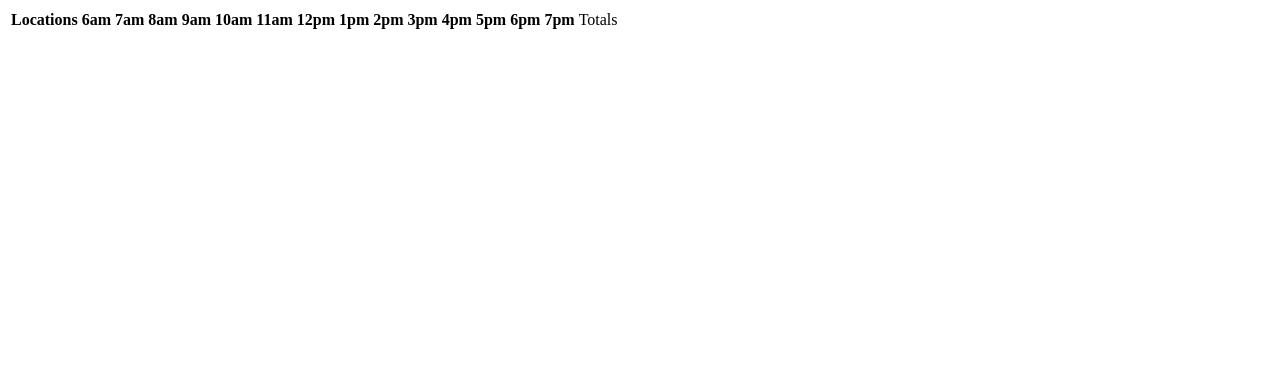
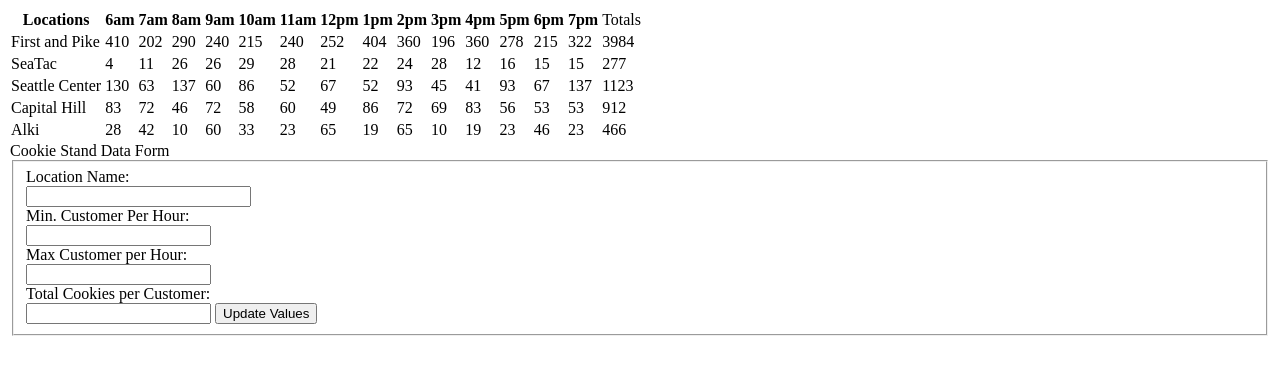
Before and after one commit to rpcvjet/cookie-stand, a plain HTML site: page sales.html in a window 1280 px wide. Drawn offline with Linux system fonts and the light colour scheme.

Commit message:
Finally back on track. html form on page and submit button works.

```diff
--- a/app.js
+++ b/app.js
@@ -2,6 +2,8 @@
 var table = document.getElementById('salestable');
 
 var hours = ['6am', '7am', '8am', '9am', '10am', '11am', '12pm', '1pm', '2pm', '3pm', '4pm', '5pm', '6pm', '7pm'];
+
+
 
 function Cookielocation(locactionName, minCustPerHour, maxCustPerHour, avgCookiesperCust){
   this.locactionName = locactionName;
@@ -9,7 +11,8 @@ function Cookielocation(locactionName, minCustPerHour, maxCustPerHour, avgCookie
   this.maxCustPerHour = maxCustPerHour;
   this.avgCookiesperCust = avgCookiesperCust;
   this.randCustomersPerHour = [],
-  this.avgCookiesPerHour = [],
+  this.totalCookiesPerCust
+   = [],
   this.totalDailyCookiesSales = 0;
 
   this.calcRandCustomerPerHour = function () {
@@ -21,8 +24,10 @@ function Cookielocation(locactionName, minCustPerHour, maxCustPerHour, avgCookie
   this.calcAvgCookiesPerHour = function () {
     this.calcRandCustomerPerHour();
     for (var i = 0; i < hours.length; i++) {
-      this.avgCookiesPerHour.push(Math.ceil(this.randCustomersPerHour[i] * this.avgCookiesperCust));
-      this.totalDailyCookiesSales += this.avgCookiesPerHour[i];
+      this.totalCookiesPerCust
+      .push(Math.ceil(this.randCustomersPerHour[i] * this.avgCookiesperCust));
+      this.totalDailyCookiesSales += this.totalCookiesPerCust
+      [i];
     };
   };
 
@@ -31,27 +36,36 @@ function Cookielocation(locactionName, minCustPerHour, maxCustPerHour, avgCookie
 
     var headerCell = document.createElement('td');
     headerCell.textContent = this.locactionName;
-    elementRow.appendChild(headerCell);
-    this.calcAvgCookiesPerHour();
+    storesTr.appendChild(headerCell);
+
+
     console.log('we are in the rendor method');
 
     table.appendChild(storesTr);
+    this.calcAvgCookiesPerHour();
 
     for (var i = 0; i < hours.length; i++) {
-      var headerCell = document.createElement('td');
-      headerCell.textContent = this.calcAvgCookiesPerHour[i];
-      elementRow.appendChild(headerCell);
+      var hourlyDataCells = document.createElement('td');
+      hourlyDataCells.textContent = this.totalCookiesPerCust
+      [i];
+      storesTr.appendChild(hourlyDataCells);
     }
-    var elementRow = document.createElement('td');
-    headerCell.textContent = totalDailyCookiesSales;
-    elementRow.appendChild(headerCell);
+    var lastcolumnTotals = document.createElement('td');
+    lastcolumnTotals.textContent = this.totalDailyCookiesSales;
+    storesTr.appendChild(lastcolumnTotals);
   };
 
   stores.push(this);
 };
+var stores = [];
+
+var firstandPike = new Cookielocation('First and Pike', 23,65, 6.3);
+var SeaTac = new Cookielocation('SeaTac', 3, 24, 1.2);
+var seattleCenter = new Cookielocation('Seattle Center', 11, 38, 3.7);
+var capitalHill = new Cookielocation('Capital Hill', 20, 38, 2.3);
+var alki = new Cookielocation('Alki', 2, 16, 4.6);
 
   //defining actions
-
 
 function makeHeaderRow() {
   var elementRow = document.createElement('tr');
@@ -72,19 +86,9 @@ function makeHeaderRow() {
 // attaching it to the document
   table.appendChild(elementRow);
 }
+// execute the header code
 makeHeaderRow();
-
-
-var stores = [];
-
-var firstandPike = new Cookielocation('First and Pike', 23,65, 6.3);
-var SeaTac = new Cookielocation('SeaTac', 3, 24, 1.2);
-var seattleCenter = new Cookielocation('Seattle Center', 11, 38, 3.7);
-var capitalHill = new Cookielocation('Capital Hill', 20, 38, 2.3);
-var alki = new Cookielocation('Alki', 2, 16, 4.6);
-
-
-
+//execute the render code in a loop fashion
 for (var i = 0; i < stores.length; i++) {
   stores[i].render();
 }
--- a/sales.html
+++ b/sales.html
@@ -10,6 +10,28 @@
 
   <table id ="salestable"> </table>
 
+  <form id="dataform">
+    <legend> Cookie Stand Data Form </legened>
+    <fieldset>
+
+
+
+        <label for="locactionName"> Location Name:</label>
+        <input name="locactionName" type="text" size="25" />
+
+        <label for="minCustPerHour"> Min. Customer Per Hour: </label>
+        <input name="minCustPerHour" type="number" size="25"/>
+
+        <label for="maxCustPerHour"> Max Customer per Hour: </label>
+        <input name="maxCustPerHour" type="number" size="25"/>
+
+        <label for="totalCookiesPerCust"> Total Cookies per Customer: </label>
+        <input name="totalCookiesPerCust" type="number" size="25"/>
+
+        <button type="submit"> Update Values </button>
+
+    </fieldset>
+  </form>
 
     <script src="app.js"></script>
   </body>
--- a/style.css
+++ b/style.css
@@ -2,3 +2,7 @@
   outline: 1px solid red;
 
 }
+
+label {
+   display: block;
+}
```
